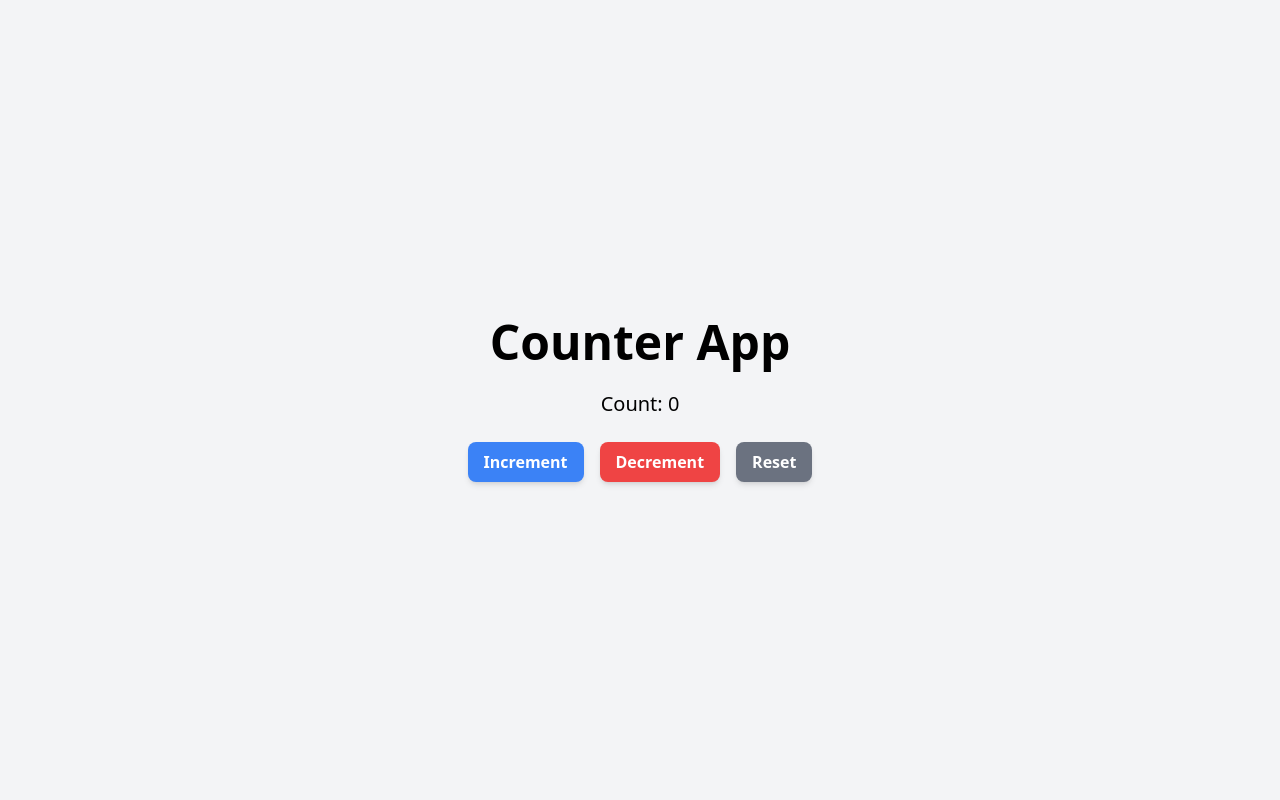
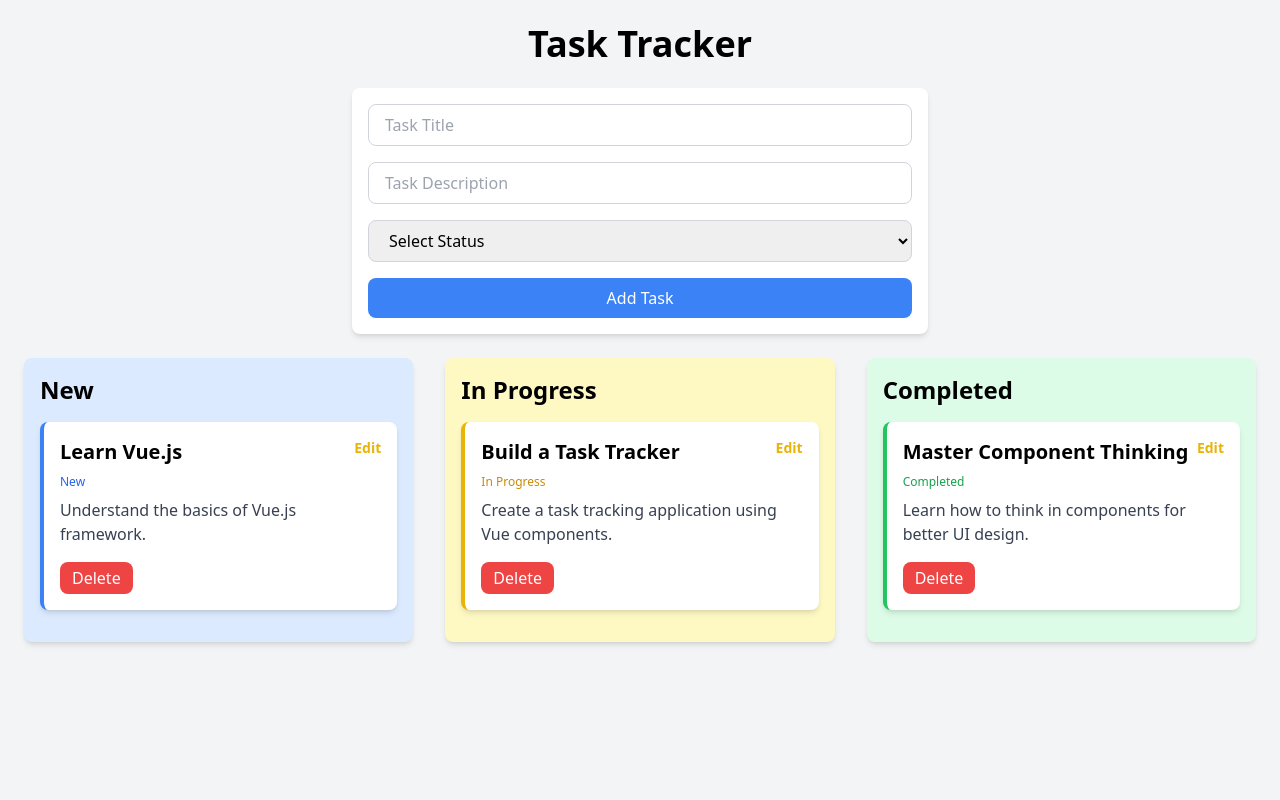
Before and after one commit to emmarcaber/vue-hike, a Vue app: page / in a window 1280 px wide. Shown: the top 800 px of the page. Built offline with nearby package versions, Linux system fonts and the light colour scheme.

Commit message:
Feat: add TaskTracker, TaskCreatorForm, TaskList, and TodoCard components for task management functionality

```diff
--- /dev/null
+++ b/src/2_Component_Thinking/TaskTracker/TaskCreatorForm.vue
@@ -0,0 +1,55 @@
+<script setup>
+import { ref } from 'vue'
+
+const emit = defineEmits(['add-task'])
+const props = defineProps({
+  statuses: {
+    type: Array,
+    default: () => ['New', 'In Progress', 'Completed'],
+  },
+})
+
+const task = ref({
+  title: '',
+  description: '',
+  status: '',
+})
+
+const addTask = () => {
+  if (!task.value.title || !task.value.description || !task.value.status) return
+  emit('add-task', { ...task.value })
+  task.value.title = ''
+  task.value.description = ''
+  task.value.status = ''
+}
+</script>
+
+<template>
+  <div class="flex flex-col space-y-4 p-4 bg-white rounded-lg shadow-md max-w-xl mx-auto">
+    <input
+      v-model="task.title"
+      type="text"
+      placeholder="Task Title"
+      class="flex-grow px-4 py-2 border border-gray-300 rounded-lg focus:outline-none focus:ring-2 focus:ring-blue-500"
+    />
+    <input
+      v-model="task.description"
+      type="text"
+      placeholder="Task Description"
+      class="flex-grow px-4 py-2 border border-gray-300 rounded-lg focus:outline-none focus:ring-2 focus:ring-blue-500"
+    />
+    <select
+      v-model="task.status"
+      class="flex-grow px-4 py-2 border border-gray-300 rounded-lg focus:outline-none focus:ring-2 focus:ring-blue-500"
+    >
+      <option value="" disabled>Select Status</option>
+      <option v-for="status in props.statuses" :key="status" :value="status">{{ status }}</option>
+    </select>
+    <button
+      @click="addTask"
+      class="px-4 py-2 bg-blue-500 text-white rounded-lg hover:bg-blue-600 focus:outline-none focus:ring-2 focus:ring-blue-500"
+    >
+      Add Task
+    </button>
+  </div>
+</template>
--- /dev/null
+++ b/src/2_Component_Thinking/TaskTracker/TaskList.vue
@@ -0,0 +1,38 @@
+<script setup>
+import TodoCard from './TodoCard.vue'
+
+const emit = defineEmits(['delete-task', 'update-task'])
+
+const props = defineProps({
+  tasks: {
+    type: Array,
+    required: true,
+  },
+  status: {
+    type: String,
+    required: true,
+  },
+  classes: {
+    type: String,
+    default: '',
+  },
+})
+</script>
+
+<template>
+  <div :class="['p-4 rounded-lg shadow-md mb-4 w-full', props.classes]">
+    <h2 class="text-2xl font-bold mb-4">{{ props.status }}</h2>
+    <div>
+      <TodoCard
+        v-for="task in props.tasks"
+        :key="task.id"
+        :id="task.id"
+        :title="task.title"
+        :description="task.description"
+        :status="task.status"
+        @delete-task="emit('delete-task', $event)"
+        @update-task="emit('update-task', $event)"
+      />
+    </div>
+  </div>
+</template>
--- /dev/null
+++ b/src/2_Component_Thinking/TaskTracker/TaskTracker.vue
@@ -0,0 +1,97 @@
+<script setup>
+import { ref, computed } from 'vue'
+import TaskCreatorForm from './TaskCreatorForm.vue'
+import TaskList from './TaskList.vue'
+
+const todos = ref([
+  {
+    id: 1,
+    title: 'Learn Vue.js',
+    description: 'Understand the basics of Vue.js framework.',
+    status: 'New',
+  },
+  {
+    id: 2,
+    title: 'Build a Task Tracker',
+    description: 'Create a task tracking application using Vue components.',
+    status: 'In Progress',
+  },
+  {
+    id: 3,
+    title: 'Master Component Thinking',
+    description: 'Learn how to think in components for better UI design.',
+    status: 'Completed',
+  },
+])
+
+const statuses = {
+  New: 'New',
+  InProgress: 'In Progress',
+  Completed: 'Completed',
+}
+
+const newTasks = computed(() => todos.value.filter((task) => task.status === statuses.New))
+const inProgressTasks = computed(() =>
+  todos.value.filter((task) => task.status === statuses.InProgress),
+)
+const completedTasks = computed(() =>
+  todos.value.filter((task) => task.status === statuses.Completed),
+)
+
+const addTask = (task) => {
+  if (!task.title || !task.description || !task.status) return
+  todos.value.push({ ...task, id: todos.value.length + 1 })
+}
+
+const updateTask = (updatedTask) => {
+  const index = todos.value.findIndex((task) => task.id === updatedTask.id)
+  if (index !== -1) {
+    todos.value[index] = updatedTask
+  }
+}
+
+const deleteTask = (id) => {
+  todos.value = todos.value.filter((task) => task.id !== id)
+}
+</script>
+
+<template>
+  <!--
+
+- Editable Tasks on click of edit, then there will be save button
+- Create a form component to add new tasks with title, description, status
+- Filter tasks based on status (All, New, In Progress, Completed)
+
+-->
+  <div class="min-h-screen bg-gray-100 p-6">
+    <h1 class="text-4xl font-bold mb-6 text-center">Task Tracker</h1>
+    <div class="mb-6 text-center">
+      <TaskCreatorForm @add-task="addTask" :statuses="Object.values(statuses)" />
+    </div>
+    <div
+      class="flex flex-col md:flex-row items-start justify-around max-w-full gap-4 md:gap-8 mx-auto"
+    >
+      <TaskList
+        :tasks="newTasks"
+        :status="'New'"
+        :classes="'bg-blue-100 border-blue-200'"
+        @delete-task="deleteTask"
+        @update-task="updateTask"
+      />
+      <TaskList
+        :tasks="inProgressTasks"
+        :status="'In Progress'"
+        :classes="'bg-yellow-100 border-yellow-200'"
+        @delete-task="deleteTask"
+        @update-task="updateTask"
+      />
+      <TaskList
+        :tasks="completedTasks"
+        :status="'Completed'"
+        :classes="'bg-green-100 border-green-200'"
+        @delete-task="deleteTask"
+        @update-task="updateTask"
+      />
+    </div>
+  </div>
+</template>
--- /dev/null
+++ b/src/2_Component_Thinking/TaskTracker/TodoCard.vue
@@ -0,0 +1,118 @@
+<script setup>
+import { ref } from 'vue'
+
+const emit = defineEmits(['delete-task', 'update-task'])
+
+const props = defineProps({
+  id: Number,
+  title: String,
+  description: String,
+  status: String,
+  statuses: {
+    type: Array,
+    default: () => ['New', 'In Progress', 'Completed'],
+  },
+})
+
+const isEditable = ref(false)
+
+const todo = ref({
+  id: props.id,
+  title: props.title,
+  description: props.description,
+  status: props.status,
+})
+
+const saveTask = () => {
+  emit('update-task', { ...todo.value })
+  isEditable.value = false
+}
+
+const cancelEdit = () => {
+  todo.value = {
+    id: props.id,
+    title: props.title,
+    description: props.description,
+    status: props.status,
+  }
+  isEditable.value = false
+}
+</script>
+
+<template>
+  <div
+    :class="[
+      'p-4 bg-white rounded-lg shadow-md mb-4',
+      status === 'Completed'
+        ? 'border-l-4 border-green-500'
+        : status === 'In Progress'
+          ? 'border-l-4 border-yellow-500'
+          : 'border-l-4 border-blue-500',
+    ]"
+  >
+    <div class="flex items-start justify-between">
+      <h2 v-if="!isEditable" class="text-xl font-semibold mb-2">{{ todo.title }}</h2>
+      <input
+        v-else
+        v-model="todo.title"
+        class="text-xl font-semibold mb-2 border-b border-gray-300 focus:outline-none focus:ring-2 focus:ring-blue-500"
+      />
+      <button
+        class="text-sm text-yellow-500 font-bold hover:underline"
+        @click="isEditable = !isEditable"
+        v-show="!isEditable"
+      >
+        Edit
+      </button>
+    </div>
+    <h4
+      v-if="!isEditable"
+      :class="[
+        'mb-2 font-medium text-xs',
+        status === 'Completed'
+          ? 'text-green-600'
+          : status === 'In Progress'
+            ? 'text-yellow-600'
+            : 'text-blue-600',
+      ]"
+    >
+      {{ todo.status }}
+    </h4>
+    <select
+      v-else
+      v-model="todo.status"
+      class="mb-2 font-medium text-xs border-b border-gray-300 focus:ring-2 focus:ring-blue-500"
+    >
+      <option v-for="status in statuses" :key="status" :value="status">{{ status }}</option>
+    </select>
+
+    <p v-if="!isEditable" class="text-gray-700">{{ todo.description }}</p>
+    <p v-else>
+      <textarea
+        v-model="todo.description"
+        class="w-full border border-gray-300 rounded-lg p-2 focus:ring-2 focus:ring-blue-500"
+      ></textarea>
+    </p>
+    <button
+      v-show="isEditable"
+      @click="saveTask"
+      class="mt-4 px-3 py-1 bg-green-500 text-white rounded-lg hover:bg-green-600 focus:outline-none"
+    >
+      Save
+    </button>
+    <button
+      v-show="isEditable"
+      class="mt-4 px-3 py-1 bg-gray-500 text-white rounded-lg hover:bg-gray-600 focus:outline-none ml-2"
+      @click="cancelEdit"
+    >
+      Cancel
+    </button>
+    <button
+      v-show="!isEditable"
+      @click="emit('delete-task', props.id)"
+      class="mt-4 px-3 py-1 bg-red-500 text-white rounded-lg hover:bg-red-600 focus:outline-none"
+    >
+      Delete
+    </button>
+  </div>
+</template>
--- a/src/App.vue
+++ b/src/App.vue
@@ -1,10 +1,12 @@
 <script setup>
-import CoreVueFoundation from './Chapters/CoreVueFoundation.vue'
+// import CoreVueFoundation from './Chapters/CoreVueFoundation.vue'
+import ComponentThinking from './Chapters/ComponentThinking.vue'
 </script>
 
 <template>
   <div id="app">
-    <CoreVueFoundation />
+    <!-- <CoreVueFoundation /> -->
+    <ComponentThinking />
   </div>
 </template>
 
--- /dev/null
+++ b/src/Chapters/ComponentThinking.vue
@@ -0,0 +1,7 @@
+<script setup>
+import TaskTracker from '../2_Component_Thinking/TaskTracker/TaskTracker.vue'
+</script>
+
+<template>
+  <TaskTracker />
+</template>
```
